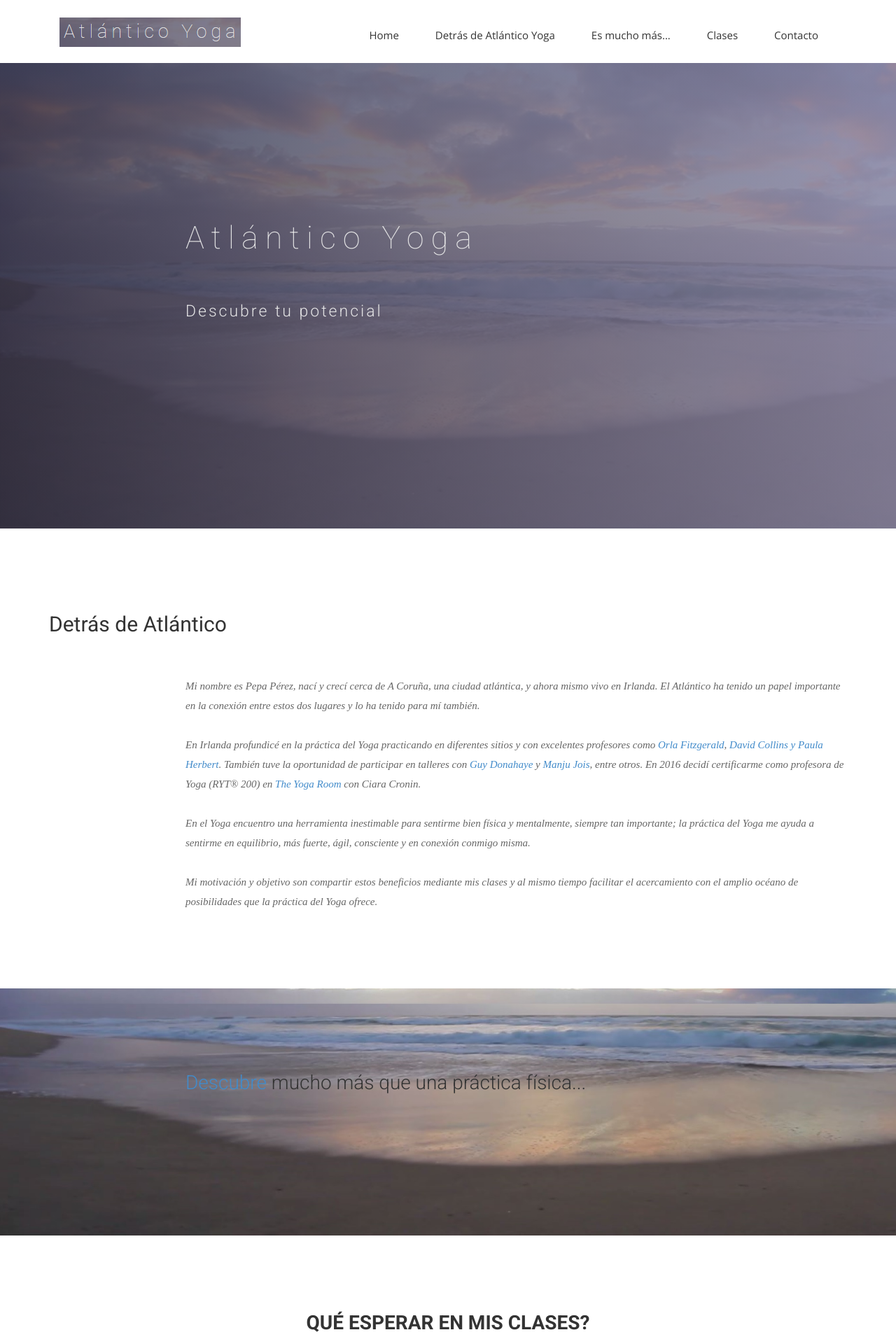
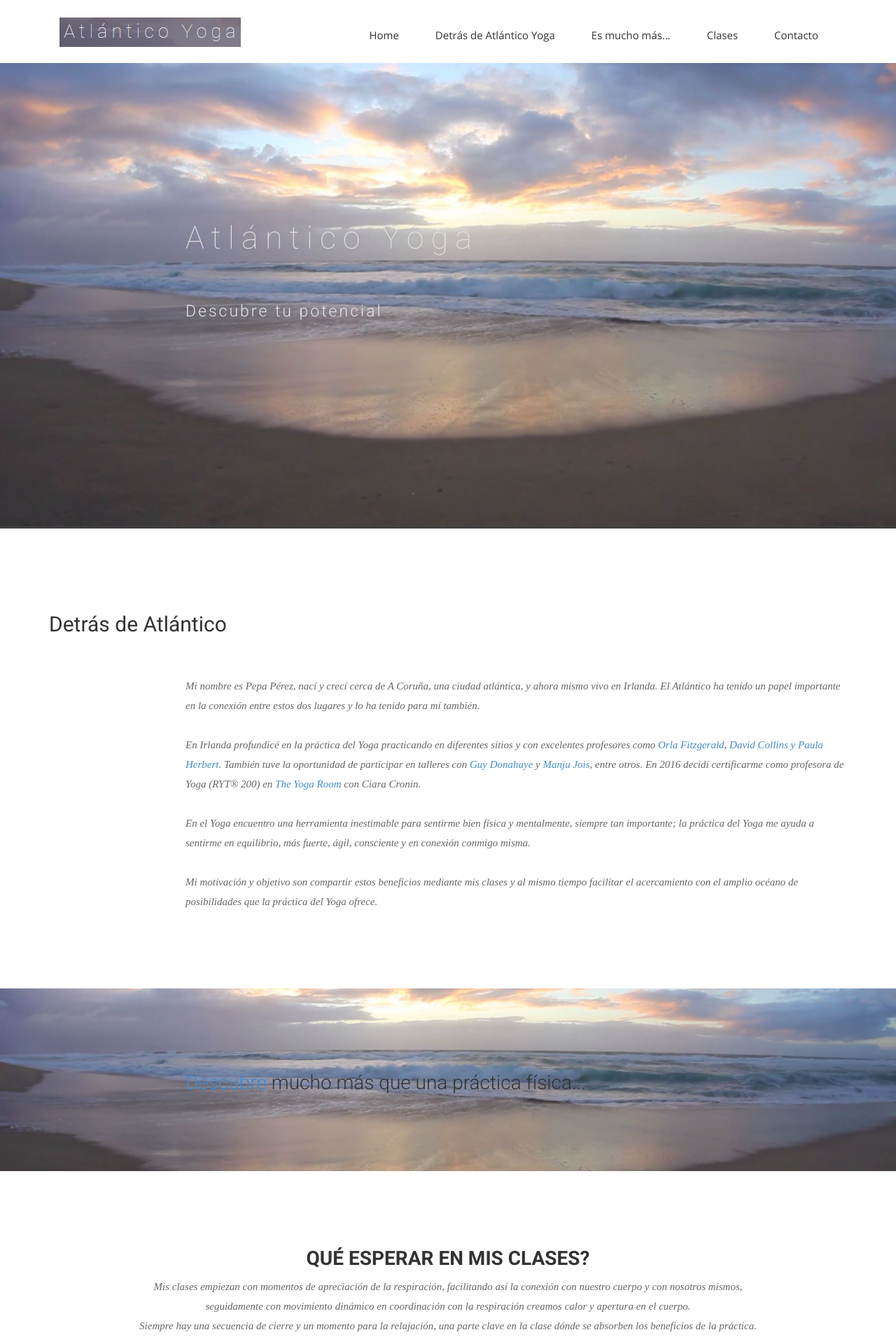
Before and after one commit to mpbarral/atlanticoyoga, a Jekyll site: the page built from index.html, in a window 1280 px wide. Shown: the top 1920 px of the page at 70% size. Built offline with Jekyll 4.4.1, drawn with Linux system fonts in a browser that asks for light colours; nearby versions of some CDN libraries; some web fonts are replaced; some of the changed text lies outside the part shown.

Commit message:
correcting images in features and the blank block

```diff
--- a/css/airspace.css
+++ b/css/airspace.css
@@ -113,7 +113,7 @@ font header .navbar-default .navbar-nav li a:hover {
   right: 0;
   width: 100%;
   height: 100%;
-  background: linear-gradient(to left, #8b86a3, #322e40);
+  /*--background: linear-gradient(to left, #8b86a3, #322e40);--*/
   opacity: 0.8;
 }
 #slider .block {
@@ -189,13 +189,26 @@ font header .navbar-default .navbar-nav li a:hover {
 	call-to-action Start
 --*/
 #call-to-action {
-  background: url("../img/call-to-action-bg.jpg") no-repeat;
+  background: url("../img/beach.jpg") no-repeat;
+  background-position: 50% 94px;
+  width: 100%;
+  display: block;
+  position: relative;
+  overflow: visible;
+  background-attachment: fixed;
+  background-repeat: no-repeat;
+  background-position: center center;
+  background-color: #fff;
+  -webkit-background-size: cover;
+  -moz-background-size: cover;
+  -o-background-size: cover;
   background-size: cover;
-  background-attachment: fixed;
-  padding: 70px 0px;
-  position: relative;
-  text-align: center;
-  color: #fff;
+  -webkit-box-sizing: border-box;
+  -moz-box-sizing: border-box;
+  box-sizing: border-box;
+  -webkit-backface-visibility: hidden;
+  backface-visibility: hidden;
+  padding: 100px 0;
 }
 #call-to-action:before {
   content: "";
@@ -206,7 +219,8 @@ font header .navbar-default .navbar-nav li a:hover {
   bottom: 0;
   width: 100%;
   height: 100%;
-  background: #1d192c;
+/*--  background: linear-gradient(to left, #8b86a3, #322e40);--*/
+/*--  background: #1d192c;--*/
   opacity: 0.8;
 }
 #call-to-action h2 {
@@ -231,7 +245,7 @@ font header .navbar-default .navbar-nav li a:hover {
 	Feature Start
 --*/
 #feature {
-  background: url("../img/bottomsea.jpg");
+ background: url("../img/beach.jpg") no-repeat;
  background-position: 50% 94px;
 width: 100%;
 display: block;
--- a/index.html
+++ b/index.html
@@ -17,7 +17,7 @@ permalink: /
     </div>
   </div>
 </section>
-<!-- Wrapper Start -->
+<!-- Detrás de Atlántico -->
 <section id="intro">
   <div class="container">
             <h2>Detrás de Atlántico</h2>
@@ -34,20 +34,20 @@ permalink: /
    </div>
 </div>
 </section>
-
+<!-- Descubre mucho más que una práctica física... -->
 <section id="feature">
 <div class="container">
   <div class="row">
     <div class="col-md-10 col-md-offset-2">
       <div class="block">
-      <h3><a href="{{ site.baseurl }}/masque">Descubre</a> mucho más que una práctica física...<br /><br /><br /><br />  </h3>
+      <h3><a href="{{ site.baseurl }}/masque">Descubre</a> mucho más que una práctica física...</h3>
     </div>
   </div>
   </div>
 </div>
 </section>
 
-<!-- Service Start -->
+<!-- Qué esperar en mis clases? -->
 <section id="service">
   <div class="container">
     <div class="row">
@@ -97,9 +97,9 @@ permalink: /
     <div class="row">
       <div class="col-md-12">
         <div class="block">
-          <h2>We design delightful digital experiences.</h2>
+        <!--  <h2>We design delightful digital experiences.</h2>
           <p>Read more about what we do and our philosophy of design. Judge for yourself The work and results we’ve achieved for other clients, and meet our highly experienced Team who just love to design.</p>
-          <a class="btn btn-default btn-call-to-action" href="contact#contact-form">Tell Us Your Story</a>
+          <a class="btn btn-default btn-call-to-action" href="contact#contact-form">Tell Us Your Story</a>-->
         </div>
       </div>
     </div>
```
Lines whose indentation alone changed are shown as unchanged.
